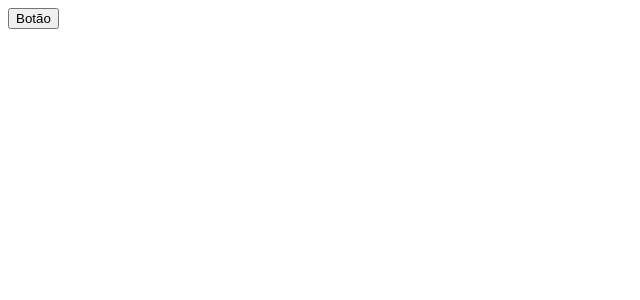
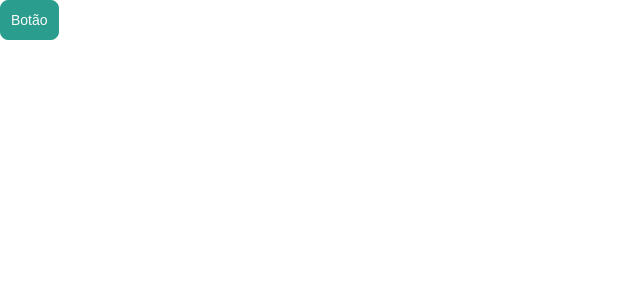
Before and after one commit to CaNeoN28/controle-farmaceutico-frontend, a Next.js app: page / in a window 1280 px wide. Shown: the top 300 px of the page, without its empty margins (0-640 px from the left). Built offline with nearby package versions, Linux system fonts and the light colour scheme.

Commit message:
Adicionando estilo padrão do botão

```diff
--- a/package.json
+++ b/package.json
@@ -9,6 +9,7 @@
     "lint": "next lint"
   },
   "dependencies": {
+    "classnames": "^2.5.1",
     "next": "14.1.0",
     "react": "^18",
     "react-dom": "^18",
--- a/src/app/page.tsx
+++ b/src/app/page.tsx
@@ -1,4 +1,5 @@
 import Botao from "@/components/Botao";
+import "./globals.css"
 
 export default function Home() {
   return (
--- a/src/components/Botao/Botao.module.scss
+++ b/src/components/Botao/Botao.module.scss
@@ -0,0 +1,11 @@
+.botao {
+  min-height: 40px;
+  padding: 10px;
+  font-size: 14px;
+  border-radius: 8px;
+
+  background-color: var(--primary-color);
+  color: var(--white);
+
+  border: 1px solid var(--primary-color);
+}
--- a/src/components/Botao/index.tsx
+++ b/src/components/Botao/index.tsx
@@ -1,5 +1,11 @@
 import { ReactNode } from "react";
+import classnames from "classnames";
+import styles from "./Botao.module.scss";
 
 export default function Botao({ children }: { children: ReactNode }) {
-  return <button>{children}</button>;
+  const classes = classnames({
+    [styles.botao]: true,
+  });
+
+  return <button className={classes}>{children}</button>;
 }
```
Also changed, not shown: 1 other file (tests, documents, lock files or other folders).
